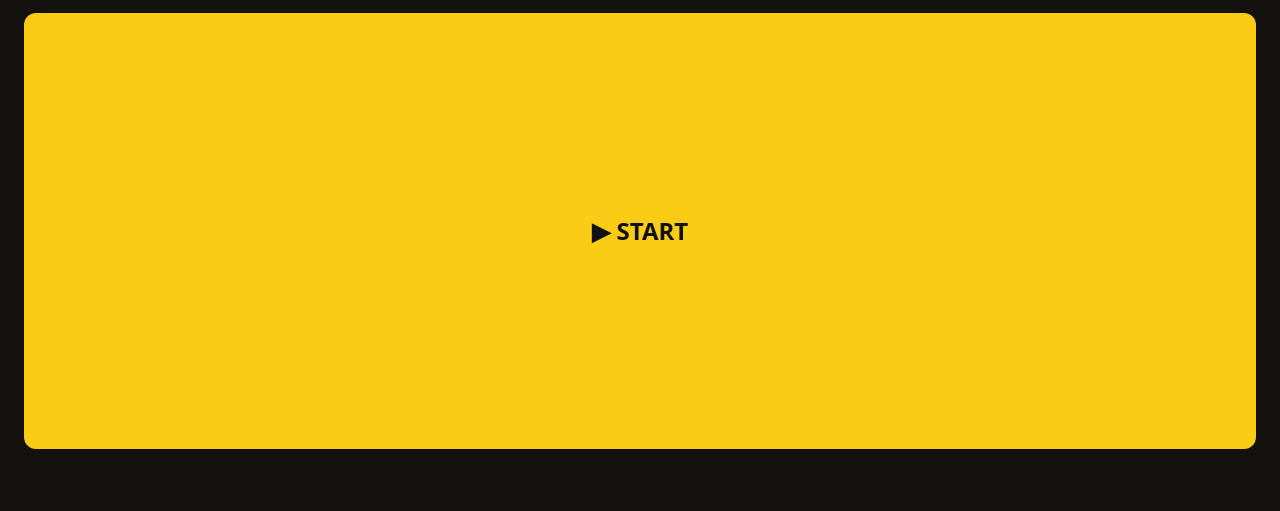
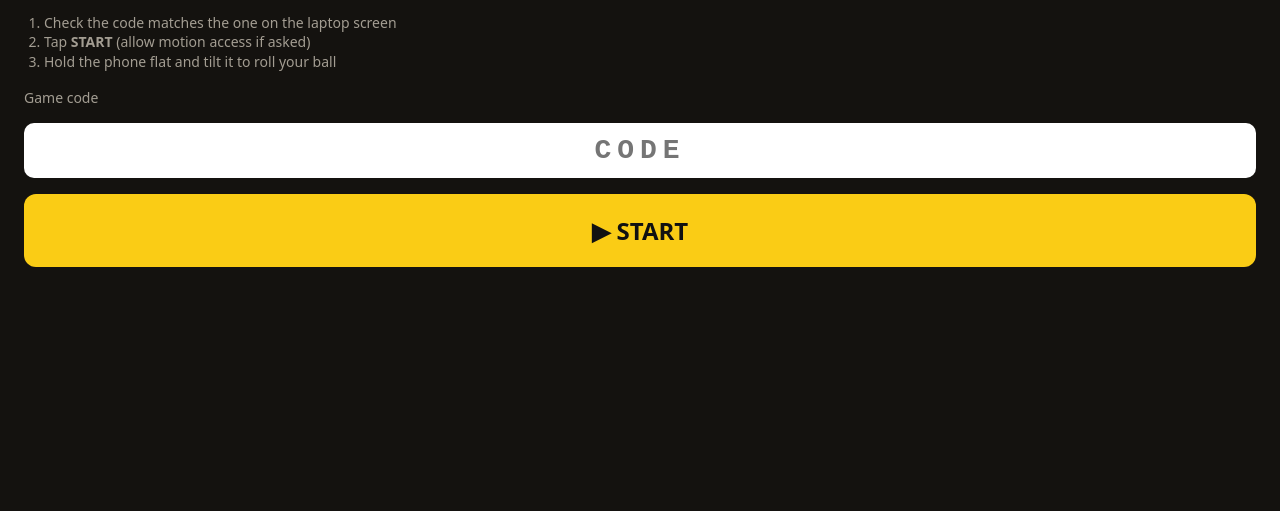
Before and after one commit to TowVansh/vinnovate-motion-controller, a website: page public/pad.html in a window 1280 px wide. Shown: the part 289-800 px from the top of the page. Drawn offline with Linux system fonts and the light colour scheme.

Commit message:
Pad: START button keeps its size

```diff
--- a/public/pad.html
+++ b/public/pad.html
@@ -23,6 +23,7 @@
   #jump { font-size:24px; padding:26px; }
   input { font:600 28px ui-monospace, monospace; letter-spacing:6px; width:100%; padding:12px; text-transform:uppercase; text-align:center; border-radius:10px; border:0; }
   .muted { color:var(--muted); font-size:14px; }
+  #start button { flex:none; }
   #start { position:fixed; inset:0; z-index:10; overflow:auto; background:var(--bg); display:flex; flex-direction:column; justify-content:center; padding:24px; gap:16px; }
   #err { color:var(--bad); min-height:1.4em; }
 </style>
```
